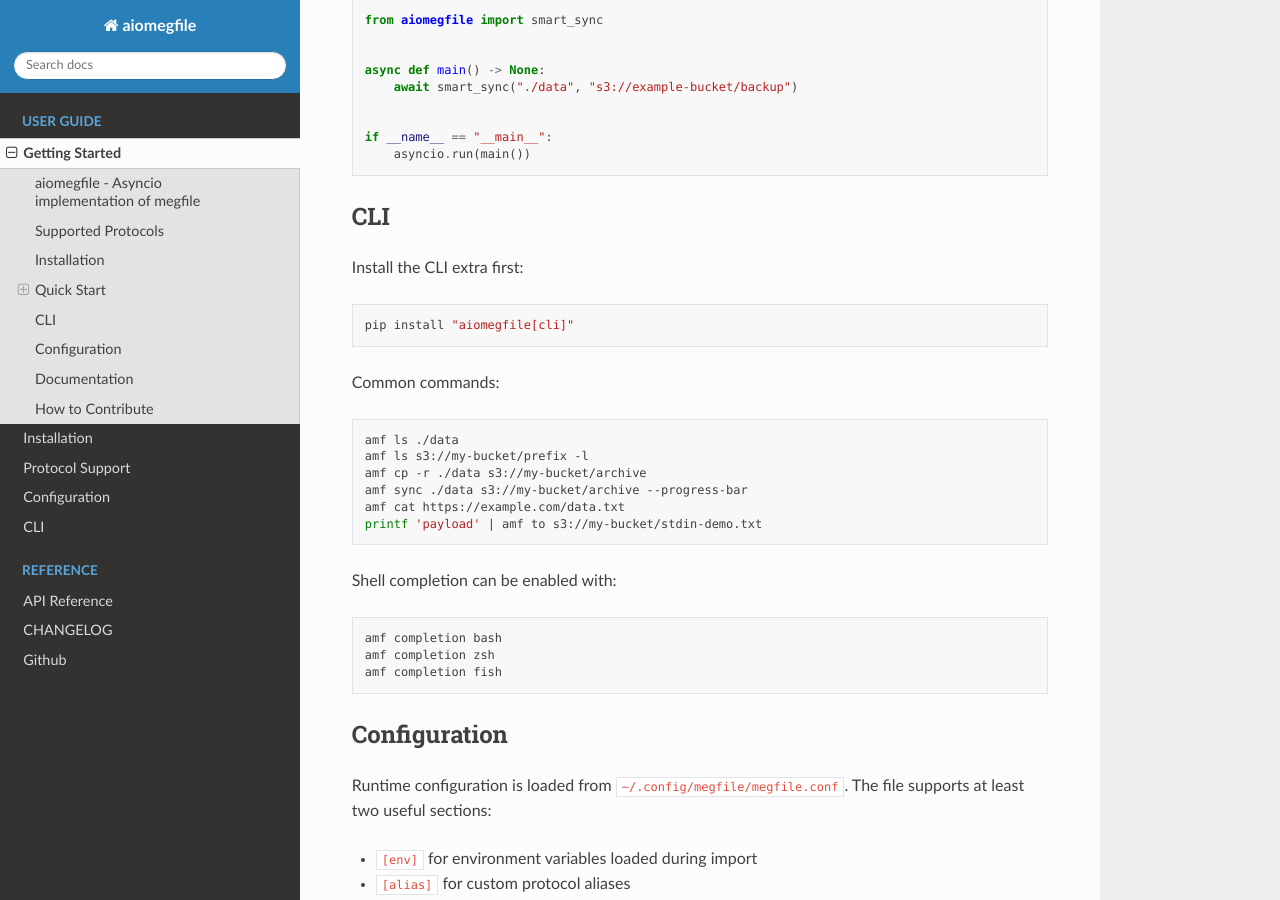
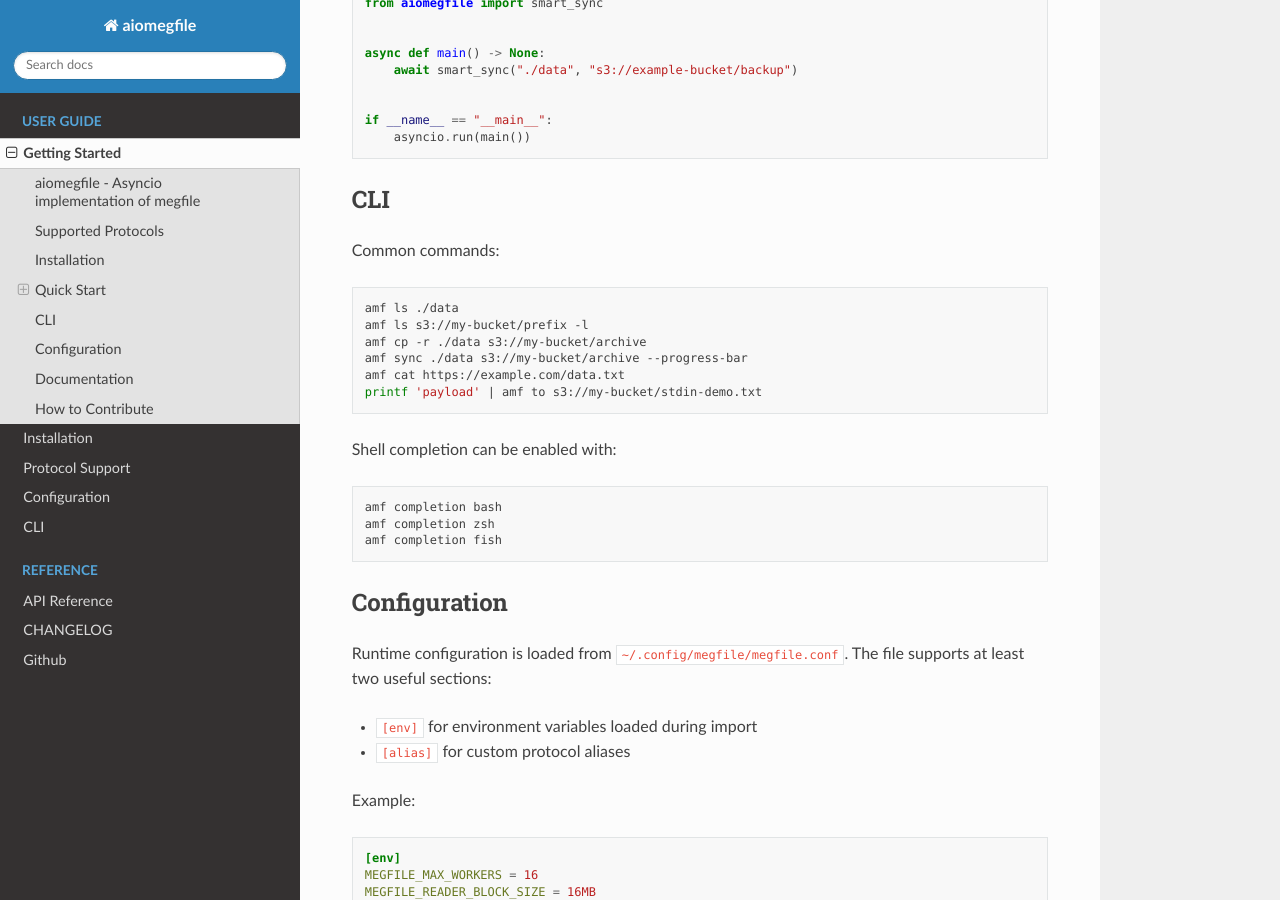
Before and after one commit to megvii-research/aiomegfile, a Sphinx documentation site: the page built from docs/readme.rst, in a window 1280 px wide and 900 px high, scrolled down 2031 px. Built offline with Sphinx 7.4.7 and the Read the Docs theme 3.1.0, drawn with Linux system fonts in a browser that asks for light colours; some of the changed text lies outside the part shown.

Commit message:
docs:update docs for cli (#79)

````diff
--- a/README.md
+++ b/README.md
@@ -41,7 +41,6 @@
 Install optional extras when you need them:
 
 ```bash
-pip install "aiomegfile[cli]"
 pip install "aiomegfile[webdav]"
 ```
 
@@ -110,12 +109,6 @@
 ```
 
 ## CLI
-
-Install the CLI extra first:
-
-```bash
-pip install "aiomegfile[cli]"
-```
 
 Common commands:
 
--- a/docs/installation.rst
+++ b/docs/installation.rst
@@ -21,9 +21,6 @@
    * - Extra
      - Install command
      - Purpose
-   * - CLI
-     - ``pip install "aiomegfile[cli]"``
-     - Installs the ``amf`` command line interface.
    * - WebDAV
      - ``pip install "aiomegfile[webdav]"``
      - Enables ``webdav://`` and ``webdavs://`` support.
````
Also changed, not shown: docs/cli.rst (+0 -7 lines), 1 other file.
